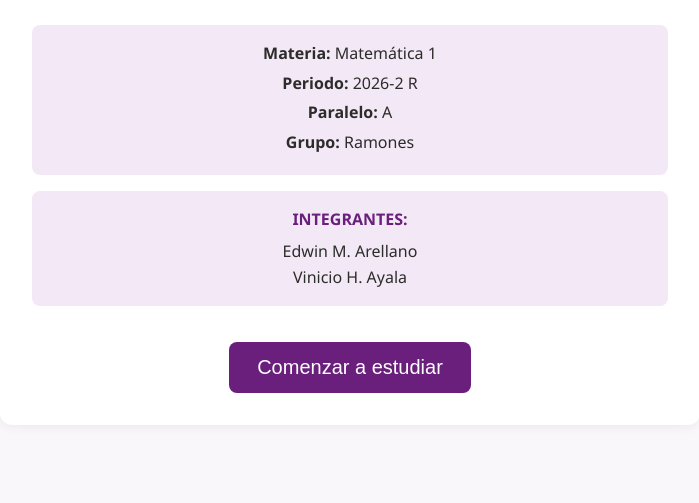
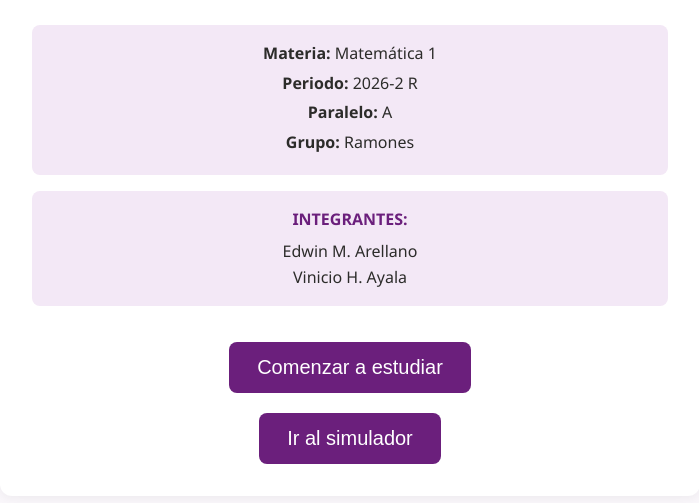
Before and after one commit to VinicioAyalaC/Equipo-Proyectos-Costos, a plain HTML site: page index.html in a window 1280 px wide. Shown: the part 323-826 px from the top of the page, without its empty margins (290-989 px from the left). Before the commit the page ends 800 px from the top, so only its background shows below. Drawn offline with Linux system fonts and the light colour scheme.

Commit message:
boton simulador

```diff
--- a/index.html
+++ b/index.html
@@ -40,9 +40,19 @@ El botón "Comenzar" empieza DESHABILITADO.
                   </div>
 
                   <!-- Botón que sirve para entrar a estudiar. -->
-                  <button id="btn-ir-aprendizaje" class="boton-principal">
-                        Comenzar a estudiar
-                  </button>
+                   <div>
+                        <button id="btn-ir-aprendizaje" class="boton-principal">
+                              Comenzar a estudiar
+                        </button>
+                  </div>
+
+
+                  <!-- Botón que sirve para iir al simulador. -->
+                  <div>
+                        <button id="btn-ir-simulador" class="boton-principal">
+                              Ir al simulador
+                        </button>
+                  </div>
             </main>
       </section> <!--Fin pantalla 1-->
 
```
